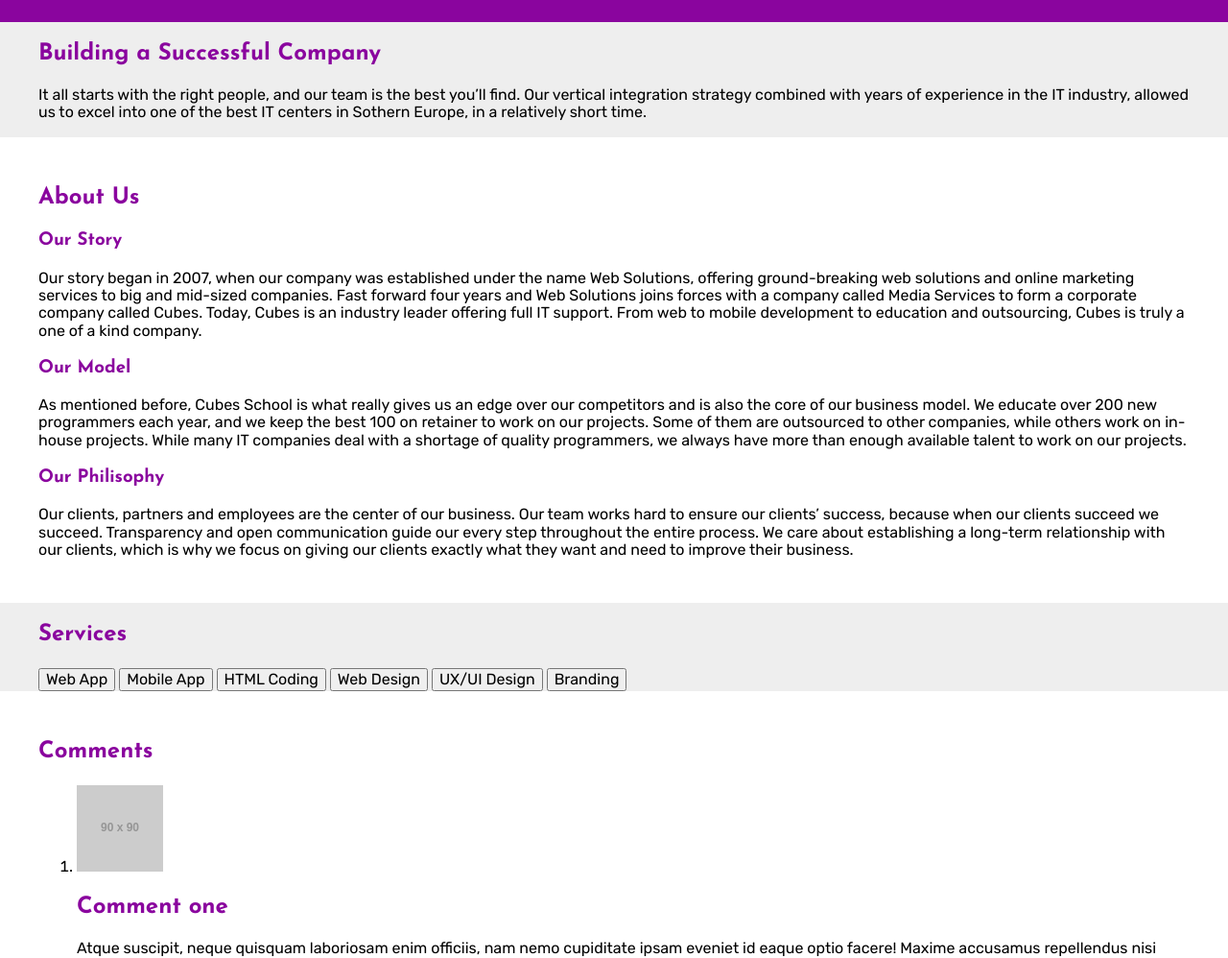
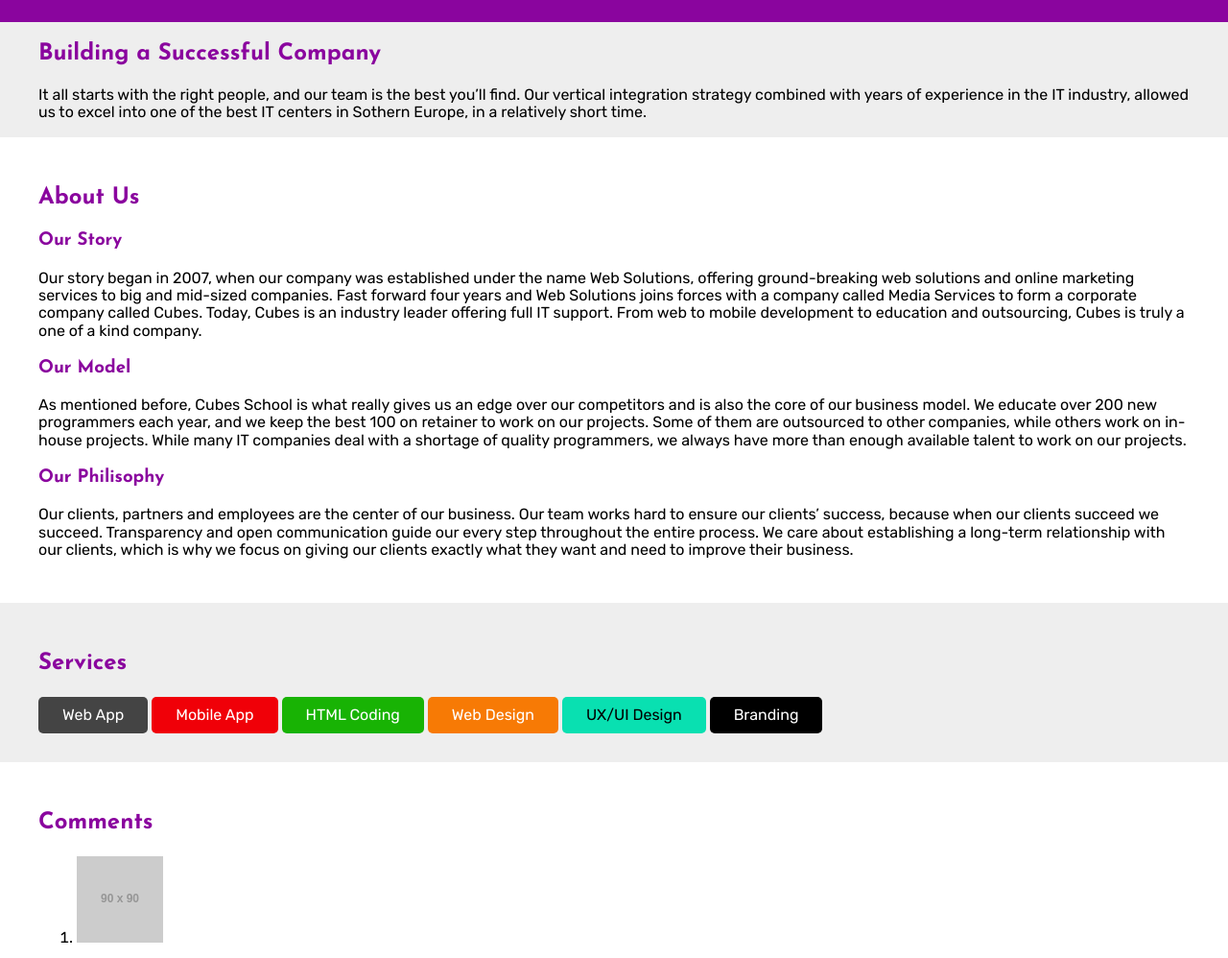
Before and after one commit to UrosNerandzic/learningSass, a plain HTML site: page public_html/index.html in a window 1280 px wide. Shown: the part 97-1095 px from the top of the page at 96% size. Drawn offline with nearby package versions, Linux system fonts and the light colour scheme; files that its build step writes are made by us from their sources; placeholder pictures from the web are drawn by us.

Commit message:
Ivisible class

```diff
--- a/public_html/index.html
+++ b/public_html/index.html
@@ -90,12 +90,12 @@
         <section id="service" class="service-section">
             <div class="container">
                 <h2>Services</h2>
-                <button>Web App</button>
-                <button>Mobile App</button>
-                <button>HTML Coding</button>
-                <button>Web Design</button>
-                <button>UX/UI Design</button>
-                <button>Branding</button>
+                <button class="btn-default">Web App</button>
+                <button class="btn-danger">Mobile App</button>
+                <button class="btn-success">HTML Coding</button>
+                <button class="btn-warning">Web Design</button>
+                <button class="btn-info">UX/UI Design</button>
+                <button class="btn-dark">Branding</button>
             </div><!-- container -->
         </section>
 
--- /dev/null
+++ b/public_html/scss/partials/_components.scss
@@ -0,0 +1,51 @@
+$btn-dark-color:$black;
+$btn-default-color: $white;
+$btn-default: $dark-grey;
+$btn-danger: $red;
+$btn-warning:$orange;
+$btn-info: $cyan;
+$btn-dark: $black;
+$btn-success: $green;
+
+%btn{
+    display:inline-block;
+    padding:10px 25px;
+    border:none;
+    border-radius: 5px;
+    -moz-border-radius: 5px;
+    -webkit-border-radius: 5px;
+    -o-border-radius:5px;
+    cursor:pointer;
+}
+
+.btn-default{
+    @extend %btn;
+    background-color: $btn-default;
+    color: $btn-default-color;
+}
+.btn-danger{
+    @extend %btn;
+    background-color: $btn-danger;
+    color: $btn-default-color;
+}
+
+.btn-success{
+    @extend %btn;
+    background-color: $btn-success;
+    color: $btn-default-color;
+}
+.btn-warning{
+    @extend %btn;
+    background-color: $btn-warning;
+    color: $btn-default-color;
+}
+.btn-info{
+    @extend %btn;
+    background-color: $btn-info;
+    color: $btn-dark-color;
+}
+.btn-dark{
+    @extend %btn;
+    background-color: $btn-dark;
+    color: $btn-default-color;
+}
--- a/public_html/scss/partials/_serviceSection.scss
+++ b/public_html/scss/partials/_serviceSection.scss
@@ -0,0 +1,5 @@
+
+
+.service-section{
+    padding: 30px 0 ;
+}
--- a/public_html/scss/theme.scss
+++ b/public_html/scss/theme.scss
@@ -1,7 +1,7 @@
 @import "partials/_variables.scss";
+@import "partials/_components.scss";
 
 @import "partials/_fonts.scss";
-
 @import "partials/_reset.scss";
 @import "partials/_base.scss";
 @import "partials/_header.scss";
```
Also changed, not shown: public_html/css/theme.css, 1 other file.
